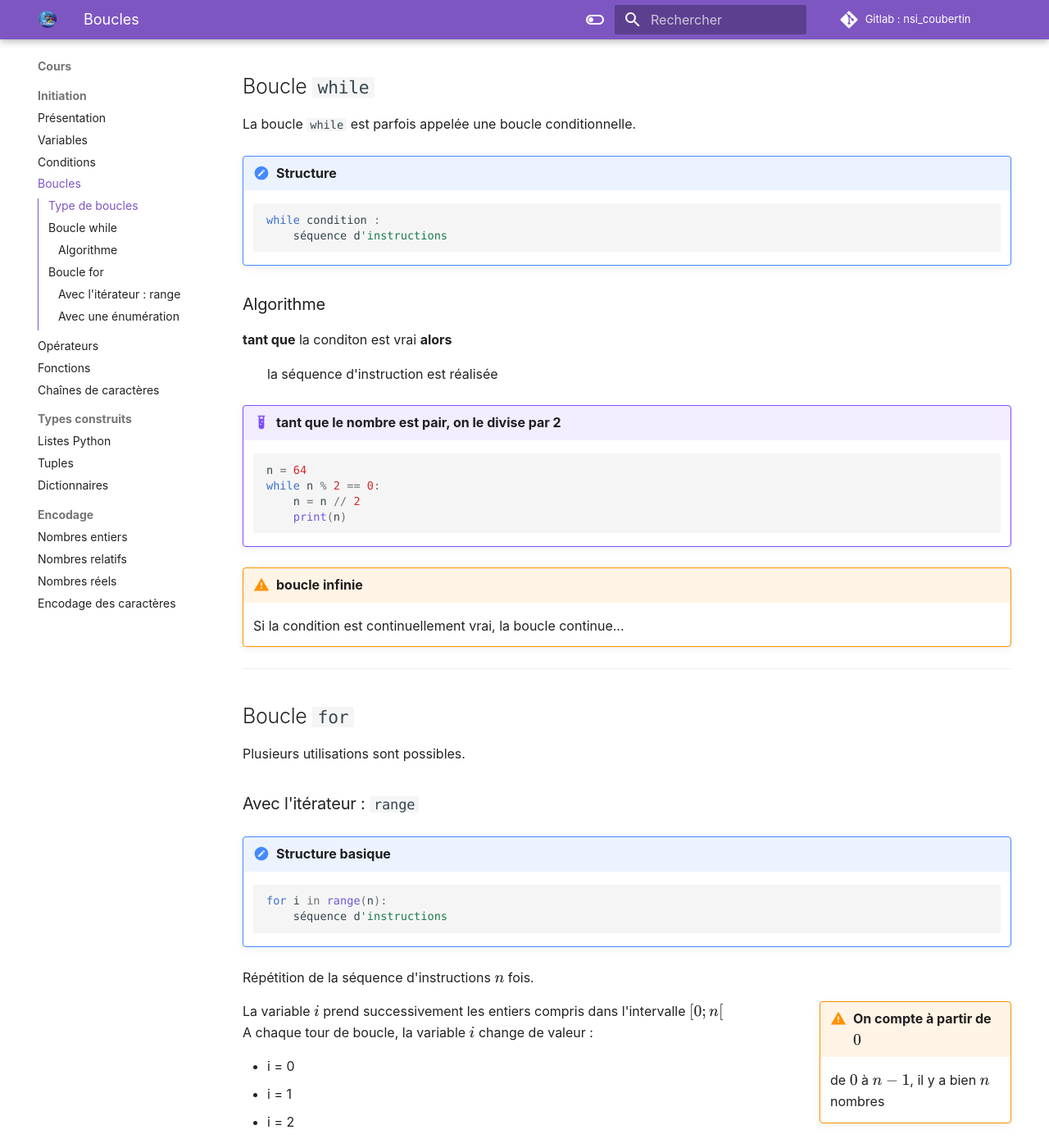
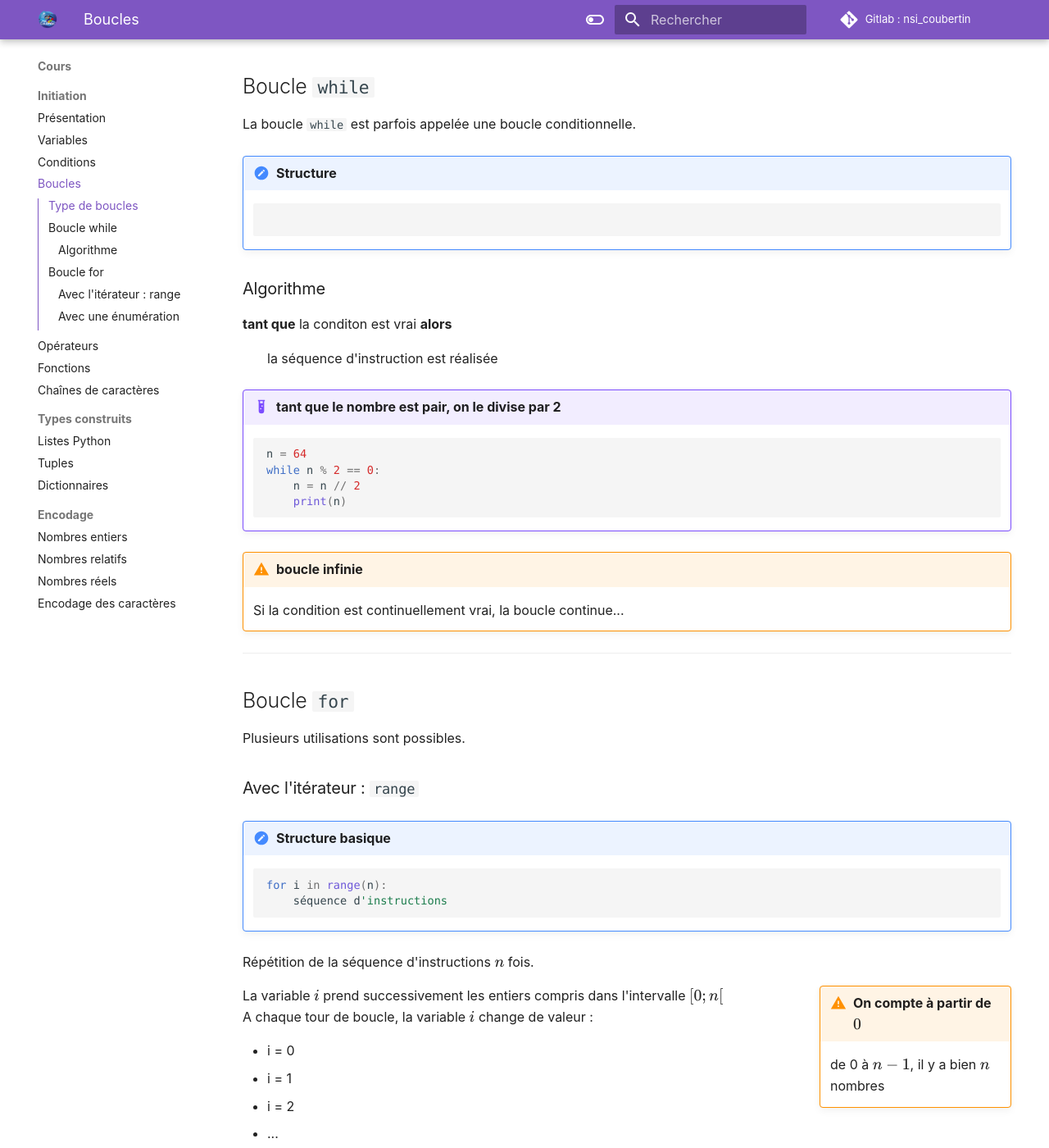
Before and after one commit to ConoirIut/example, an MkDocs documentation site: the page built from docs/cours/initiation/boucles.md, in a window 1280 px wide and 1400 px high, scrolled down 441 px. Shown: the whole window at 82% size. Built offline with MkDocs 1.6.1 and Material for MkDocs 9.7.7, drawn with Linux system fonts in a browser that asks for light colours; comment, search, counter and statistics services are not loaded.

Commit message:
Update boucles.md

````diff
--- a/docs/cours/initiation/boucles.md
+++ b/docs/cours/initiation/boucles.md
@@ -13,8 +13,6 @@ La boucle `while` est parfois appelée une boucle conditionnelle.
 
 !!! note "Structure"
     ```python
-    while condition :
-        séquence d'instructions
     ```
 
 ### Algorithme
@@ -44,7 +42,7 @@ Plusieurs utilisations sont possibles.
 Répétition de la séquence d'instructions $n$ fois.
 
 !!! warning inline end "On compte à partir de $0$"
-    de $0$ à $n - 1$, il y a bien $n$ nombres
+    de 0 à $n - 1$, il y a bien $n$ nombres
 La variable $i$ prend successivement les entiers compris dans l'intervalle $[0 ; n[$
 A chaque tour de boucle, la variable $i$ change de valeur :
 
````
